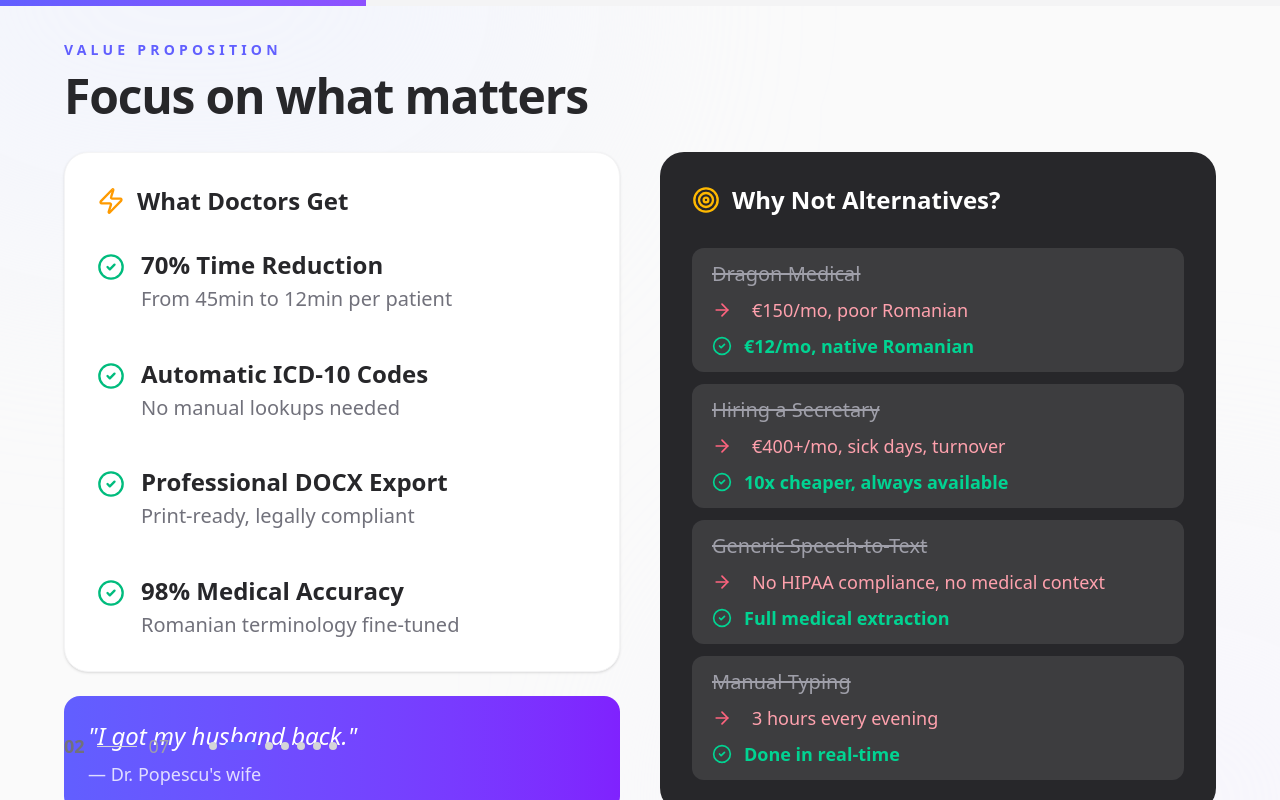
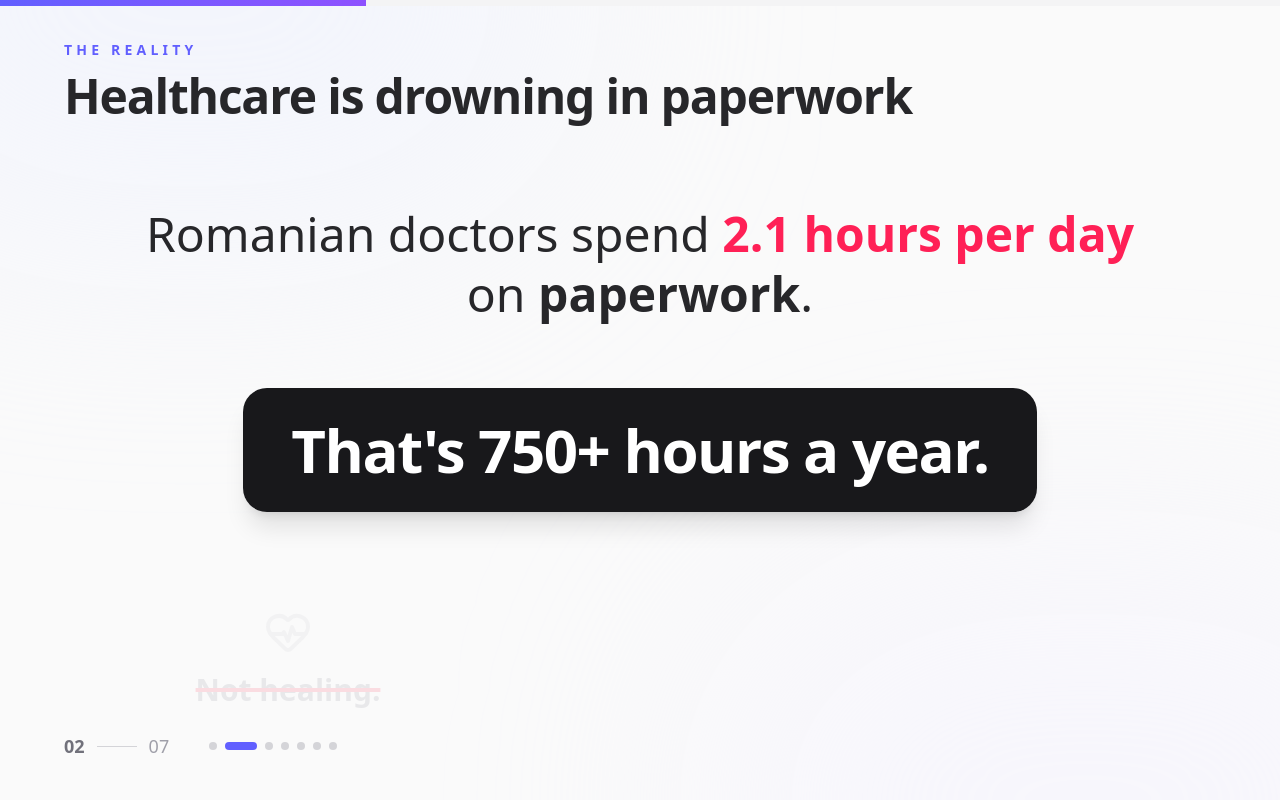
Before and after one commit to mihaicristianfarcas/presentation, a React app: page / in a window 1280 px wide. Both pictures are taken after a click on the button 253 px from the left and 746 px from the top of the page. Built offline with nearby package versions, Linux system fonts and the light colour scheme; the HTML template or start-up script is replaced by a standard one.

Commit message:
presentation template done

```diff
--- a/src/App.tsx
+++ b/src/App.tsx
@@ -3,7 +3,8 @@ import { motion, AnimatePresence } from 'framer-motion';
 import {
 	ChevronLeft, ChevronRight, Mic, Layout, Users, BarChart3, Target, PieChart,
 	TrendingUp, CheckCircle2, Zap, Shield, Clock, DollarSign, Award, Layers,
-	ArrowRight, Globe, Building2, UserCheck, Briefcase, Database, Cpu, HeartPulse
+	ArrowRight, Globe, Building2, UserCheck, Briefcase, Database, Cpu, HeartPulse,
+	FileText, AlertCircle
 } from 'lucide-react';
 import { clsx, type ClassValue } from 'clsx';
 import { twMerge } from 'tailwind-merge';
@@ -81,94 +82,71 @@ const Presentation = () => {
 			)
 		},
 
-		// SLIDE 2: Value Proposition
+		// SLIDE 2: The Problem
 		{
-			id: 'value-prop',
-			title: "VALUE PROPOSITION",
-			subtitle: "Focus on what matters",
+			id: 'problem',
+			title: "THE REALITY",
+			subtitle: "Healthcare is drowning in paperwork",
 			content: (
-				<div className="grid grid-cols-2 gap-10 h-full">
-					{/* Left: Key Benefits */}
-					<div className="flex flex-col h-full gap-6">
-						<div className="bg-white rounded-3xl border border-zinc-100 p-8 shadow-sm flex-1 flex flex-col">
-							<h3 className="text-2xl font-bold text-zinc-800 mb-8 flex items-center gap-3">
-								<Zap className="text-amber-500" size={28} />
-								What Doctors Get
-							</h3>
-							<div className="flex-1 flex flex-col justify-between">
-								{[
-									{ benefit: "70% Time Reduction", detail: "From 45min to 12min per patient" },
-									{ benefit: "Automatic ICD-10 Codes", detail: "No manual lookups needed" },
-									{ benefit: "Professional DOCX Export", detail: "Print-ready, legally compliant" },
-									{ benefit: "98% Medical Accuracy", detail: "Romanian terminology fine-tuned" }
-								].map((item, i) => (
+				<div className="flex flex-col items-center justify-center h-full max-w-5xl mx-auto">
 					<motion.div
-										key={i}
-										className="flex items-start gap-4"
-										initial={{ x: -20, opacity: 0 }}
-										animate={{ x: 0, opacity: 1 }}
-										transition={{ delay: i * 0.1 }}
+						initial={{ opacity: 0, y: 20 }}
+						animate={{ opacity: 1, y: 0 }}
+						transition={{ delay: 0.2 }}
+						className="text-center space-y-16"
 					>
-										<CheckCircle2 className="text-emerald-500 shrink-0 mt-1" size={28} />
-										<div>
-											<p className="font-bold text-2xl text-zinc-800">{item.benefit}</p>
-											<p className="text-xl text-zinc-500 mt-1">{item.detail}</p>
+						<div className="space-y-6">
+							<p className="text-5xl font-medium text-zinc-800 leading-tight">
+								Romanian doctors spend <span className="text-rose-500 font-bold">2.1 hours per day</span> on <b>paperwork</b>.
+							</p>
+						</div>
+
+						<motion.div
+							initial={{ scale: 0.9, opacity: 0 }}
+							animate={{ scale: 1, opacity: 1 }}
+							transition={{ delay: 1.5, duration: 0.4 }}
+							className="bg-zinc-900 text-white py-8 px-12 rounded-3xl inline-block shadow-xl"
+						>
+							<p className="text-6xl font-black tracking-tight">
+								That's 750+ hours a year.
+							</p>
+						</motion.div>
+
+						<div className="grid grid-cols-3 gap-8 text-3xl font-bold text-zinc-400 pt-8">
+							<motion.div
+								initial={{ opacity: 0 }}
+								animate={{ opacity: 1 }}
+								transition={{ delay: 2.5 }}
+								className="flex flex-col items-center gap-4"
+							>
+								<HeartPulse size={48} className="text-zinc-300" />
+								<span className="line-through decoration-rose-400 decoration-4">Not healing.</span>
+							</motion.div>
+							<motion.div
+								initial={{ opacity: 0 }}
+								animate={{ opacity: 1 }}
+								transition={{ delay: 3.5 }}
+								className="flex flex-col items-center gap-4"
+							>
+								<UserCheck size={48} className="text-zinc-300" />
+								<span className="line-through decoration-rose-400 decoration-4">Not diagnosing.</span>
+							</motion.div>
+							<motion.div
+								initial={{ opacity: 0 }}
+								animate={{ opacity: 1 }}
+								transition={{ delay: 4.5 }}
+								className="flex flex-col items-center gap-4"
+							>
+								<FileText size={48} className="text-indigo-500" />
+								<span className="text-indigo-600">Typing.</span>
+							</motion.div>
 						</div>
 					</motion.div>
-								))}
-							</div>
-						</div>
-
-						{/* Emotional Quote */}
-						<motion.div
-							initial={{ y: 20, opacity: 0 }}
-							animate={{ y: 0, opacity: 1 }}
-							transition={{ delay: 0.5 }}
-							className="bg-gradient-to-r from-indigo-500 to-violet-600 rounded-2xl p-6 text-white"
-						>
-							<p className="text-2xl italic font-medium">"I got my husband back."</p>
-							<p className="text-lg opacity-80 mt-2">— Dr. Popescu's wife</p>
-						</motion.div>
-					</div>
-
-					{/* Right: vs. Substitutes */}
-					<div className="bg-zinc-800 rounded-3xl p-8 text-white h-full flex flex-col">
-						<h3 className="text-2xl font-bold mb-8 flex items-center gap-3">
-							<Target size={28} className="text-amber-400" />
-							Why Not Alternatives?
-						</h3>
-						<div className="flex-1 flex flex-col justify-between gap-3">
-							{[
-								{ sub: "Dragon Medical", problem: "€150/mo, poor Romanian", us: "€12/mo, native Romanian" },
-								{ sub: "Hiring a Secretary", problem: "€400+/mo, sick days, turnover", us: "10x cheaper, always available" },
-								{ sub: "Generic Speech-to-Text", problem: "No HIPAA compliance, no medical context", us: "Full medical extraction" },
-								{ sub: "Manual Typing", problem: "3 hours every evening", us: "Done in real-time" }
-							].map((item, i) => (
-								<motion.div
-									key={i}
-									className="bg-white/10 rounded-xl py-3 px-5"
-									initial={{ x: 20, opacity: 0 }}
-									animate={{ x: 0, opacity: 1 }}
-									transition={{ delay: 0.2 + i * 0.1 }}
-								>
-									<span className="text-zinc-400 text-xl line-through">{item.sub}</span>
-									<div className="flex items-center gap-5 mt-2">
-										<ArrowRight size={20} className="text-rose-400 shrink-0" />
-										<span className="text-rose-300 text-lg">{item.problem}</span>
-									</div>
-									<div className="flex items-center gap-3 mt-2">
-										<CheckCircle2 size={20} className="text-emerald-400 shrink-0" />
-										<span className="text-emerald-400 text-lg font-semibold">{item.us}</span>
-									</div>
-								</motion.div>
-							))}
-						</div>
-					</div>
 				</div>
 			)
 		},
 
-		// SLIDE 3: Market + Segmentation Combined
+		// SLIDE 3: Market
 		{
 			id: 'market',
 			title: "MARKET OPPORTUNITY",
@@ -207,7 +185,7 @@ const Presentation = () => {
 								<p className="text-lg text-emerald-600 font-medium mt-2">CAGR Growth</p>
 							</div>
 							<div className="bg-amber-50 rounded-2xl p-6 border border-amber-100">
-								<p className="text-5xl font-black text-amber-700">€2.1B</p>
+								<p className="text-5xl font-black text-amber-700">€400M</p>
 								<p className="text-lg text-amber-600 font-medium mt-2">EU Digital Funds</p>
 							</div>
 						</div>
@@ -321,9 +299,9 @@ const Presentation = () => {
 								{[
 									{ feature: "Romanian Medical Terms", us: "★★★★★", dragon: "★★☆☆☆", manual: "★★★★☆", generic: "★☆☆☆☆" },
 									{ feature: "Price/Month", us: "€12", dragon: "€150+", manual: "€400+", generic: "€0-20" },
-									{ feature: "ICD-10 Extraction", us: "✓", dragon: "✓", manual: "✗", generic: "✗" },
+									{ feature: "Medicat Terms Extraction", us: "✓", dragon: "✓", manual: "✗", generic: "✗" },
 									{ feature: "Setup Time", us: "5 min", dragon: "2 weeks", manual: "N/A", generic: "30 min" },
-									{ feature: "GDPR Local Storage", us: "✓", dragon: "✗", manual: "✓", generic: "✗" }
+									{ feature: "GDPR", us: "✓", dragon: "✗", manual: "✓", generic: "✗" }
 								].map((row, i) => (
 									<tr key={i} className={cn("border-b border-zinc-50", i % 2 === 0 && "bg-zinc-50/50")}>
 										<td className="p-5 font-semibold text-zinc-700">{row.feature}</td>
@@ -350,91 +328,83 @@ const Presentation = () => {
 			)
 		},
 
-		// SLIDE 5: AI Architecture
+		// SLIDE 5: Value Proposition (Restored)
 		{
-			id: 'technology',
-			title: "AI ARCHITECTURE",
-			subtitle: "Fine-Tuned for Romanian Healthcare",
+			id: 'value-prop',
+			title: "VALUE PROPOSITION",
+			subtitle: "Focus on what matters",
 			content: (
-				<div className="flex flex-col items-center justify-center h-full space-y-12">
-					<div className="flex items-center gap-8 w-full px-8">
-						{/* Input */}
+				<div className="grid grid-cols-2 gap-10 h-full">
+					{/* Left: Key Benefits */}
+					<div className="flex flex-col h-full gap-6">
+						<div className="bg-white rounded-3xl border border-zinc-100 p-8 shadow-sm flex-1 flex flex-col">
+							<h3 className="text-2xl font-bold text-zinc-800 mb-8 flex items-center gap-5">
+								<Zap className="text-amber-500" size={28} />
+								What Doctors Get
+							</h3>
+							<div className="flex-1 flex flex-col justify-center gap-18">
+								{[
+									{ benefit: "70% Time Reduction", detail: "From 45min to 12min per patient" },
+									{ benefit: "Automatic ICD-10 Codes", detail: "No manual lookups needed" },
+									{ benefit: "Professional DOCX Export", detail: "Print-ready, legally compliant" },
+									{ benefit: "98% Medical Accuracy", detail: "Romanian terminology fine-tuned" }
+								].map((item, i) => (
 									<motion.div
-							initial={{ x: -50, opacity: 0 }}
+										key={i}
+										className="flex items-start gap-2"
+										initial={{ x: -20, opacity: 0 }}
 										animate={{ x: 0, opacity: 1 }}
-							className="flex-1 bg-white p-8 rounded-3xl border border-zinc-200 shadow-sm text-center"
+										transition={{ delay: i * 0.1 }}
 									>
-							<div className="w-20 h-20 bg-zinc-100 rounded-2xl mx-auto flex items-center justify-center mb-6 text-zinc-600">
-								<Mic size={40} />
+										<CheckCircle2 className="text-emerald-500 shrink-0 mt-1" size={28} />
+										<div>
+											<p className="font-bold text-2xl text-zinc-800">{item.benefit}</p>
+											<p className="text-xl text-zinc-500 mt-1">{item.detail}</p>
 										</div>
-							<h3 className="text-2xl font-bold text-zinc-900">Raw Audio</h3>
-							<p className="text-lg text-zinc-500 mt-2">Romanian • Medical • Noisy</p>
 									</motion.div>
-
-						<ArrowRight size={48} className="text-zinc-300" />
-
-						{/* Processing */}
-						<motion.div
-							initial={{ scale: 0.9, opacity: 0 }}
-							animate={{ scale: 1, opacity: 1 }}
-							transition={{ delay: 0.2 }}
-							className="flex-[1.5] bg-gradient-to-br from-indigo-600 to-violet-700 p-10 rounded-3xl shadow-xl text-center text-white relative overflow-hidden"
-						>
-							<div className="absolute inset-0 bg-white/10 opacity-20" />
-							<div className="relative z-10">
-								<div className="flex justify-center gap-6 mb-6">
-									<Cpu size={48} />
-									<Database size={48} />
-								</div>
-								<h3 className="text-3xl font-black mb-4">Core Engine</h3>
-								<div className="space-y-3 text-xl font-medium text-indigo-100">
-									<p>1. Groq Whisper (Fine-tuned)</p>
-									<p>2. Gemini Pro (Extraction)</p>
+								))}
 							</div>
 						</div>
-						</motion.div>
-
-						<ArrowRight size={48} className="text-zinc-300" />
-
-						{/* Output */}
-						<motion.div
-							initial={{ x: 50, opacity: 0 }}
-							animate={{ x: 0, opacity: 1 }}
-							transition={{ delay: 0.4 }}
-							className="flex-1 bg-white p-8 rounded-3xl border border-zinc-200 shadow-sm text-center"
-						>
-							<div className="w-20 h-20 bg-emerald-100 rounded-2xl mx-auto flex items-center justify-center mb-6 text-emerald-600">
-								<CheckCircle2 size={40} />
-							</div>
-							<h3 className="text-2xl font-bold text-zinc-900">Structured Data</h3>
-							<p className="text-lg text-zinc-500 mt-2">DOCX • ICD-10 • Vitals</p>
-						</motion.div>
 					</div>
 
-					<div className="grid grid-cols-3 gap-12 w-full max-w-5xl">
+					{/* Right: vs. Substitutes */}
+					<div className="bg-zinc-800 rounded-3xl p-8 text-white h-full flex flex-col">
+						<h3 className="text-2xl font-bold mb-8 flex items-center gap-3">
+							<Target size={28} className="text-amber-400" />
+							Why Not Alternatives?
+						</h3>
+						<div className="flex-1 flex flex-col justify-between gap-3">
 							{[
-							{ label: "Processing Time", value: "< 10s", desc: "Real-time" },
-							{ label: "Complexity", value: "O(n)", desc: "Linear scaling" },
-							{ label: "Medical Accuracy", value: "98%", desc: "Validated dataset" }
-						].map((stat, i) => (
+								{ sub: "Dragon Medical", problem: "€150/mo, poor Romanian", us: "€12/mo, native Romanian" },
+								{ sub: "Hiring a Secretary", problem: "€400+/mo, sick days, turnover", us: "10x cheaper, always available" },
+								{ sub: "Generic Speech-to-Text", problem: "No HIPAA compliance, no medical context", us: "Full medical extraction" },
+								{ sub: "Manual Typing", problem: "3 hours every evening", us: "Done in real-time" }
+							].map((item, i) => (
 								<motion.div
 									key={i}
-								className="text-center"
-								initial={{ y: 20, opacity: 0 }}
-								animate={{ y: 0, opacity: 1 }}
-								transition={{ delay: 0.5 + i * 0.1 }}
+									className="bg-white/10 rounded-xl py-3 px-5"
+									initial={{ x: 20, opacity: 0 }}
+									animate={{ x: 0, opacity: 1 }}
+									transition={{ delay: 0.2 + i * 0.1 }}
 								>
-								<p className="text-sm font-bold text-zinc-400 uppercase tracking-widest mb-2">{stat.label}</p>
-								<p className="text-5xl font-black text-zinc-800">{stat.value}</p>
-								<p className="text-lg font-medium text-indigo-600 mt-1">{stat.desc}</p>
+									<span className="text-zinc-400 text-xl line-through">{item.sub}</span>
+									<div className="flex items-center gap-5 mt-2">
+										<ArrowRight size={20} className="text-rose-400 shrink-0" />
+										<span className="text-rose-300 text-lg">{item.problem}</span>
+									</div>
+									<div className="flex items-center gap-3 mt-2">
+										<CheckCircle2 size={20} className="text-emerald-400 shrink-0" />
+										<span className="text-emerald-400 text-lg font-semibold">{item.us}</span>
+									</div>
 								</motion.div>
 							))}
+						</div>
 					</div>
 				</div>
 			)
 		},
 
-		// SLIDE 6: Business Model + Financials Combined
+		// SLIDE 6: Business Model (Restored)
 		{
 			id: 'financials',
 			title: "BUSINESS MODEL & FINANCIALS",
@@ -534,86 +504,86 @@ const Presentation = () => {
 			)
 		},
 
-		// SLIDE 7: Closing / Roadmap
+		// SLIDE 7: AI Architecture (Old Slide 5)
 		{
-			id: 'closing',
-			title: "EXECUTION ROADMAP",
-			subtitle: "From MVP to Market Leader",
+			id: 'technology',
+			title: "AI ARCHITECTURE",
+			subtitle: "Fine-Tuned for Romanian Healthcare",
 			content: (
-				<div className="flex flex-col h-full gap-8">
-					{/* Timeline */}
-					<div className="relative flex-1">
-						<div className="absolute top-8 left-0 w-full h-1.5 bg-zinc-200 rounded-full" />
-						<div className="grid grid-cols-4 gap-6 relative h-full">
+				<div className="flex flex-col items-center justify-center h-full space-y-12">
+					<div className="flex items-center gap-8 w-full px-8">
+						{/* Input */}
+						<motion.div
+							initial={{ x: -50, opacity: 0 }}
+							animate={{ x: 0, opacity: 1 }}
+							className="flex-1 bg-white p-8 rounded-3xl border border-zinc-200 shadow-sm text-center"
+						>
+							<div className="w-20 h-20 bg-zinc-100 rounded-2xl mx-auto flex items-center justify-center mb-6 text-zinc-600">
+								<Mic size={40} />
+							</div>
+							<h3 className="text-2xl font-bold text-zinc-900">Raw Audio</h3>
+							<p className="text-lg text-zinc-500 mt-2">Romanian • Medical • Noisy</p>
+						</motion.div>
+
+						<ArrowRight size={48} className="text-zinc-300" />
+
+						{/* Processing */}
+						<motion.div
+							initial={{ scale: 0.9, opacity: 0 }}
+							animate={{ scale: 1, opacity: 1 }}
+							transition={{ delay: 0.2 }}
+							className="flex-[1.5] bg-gradient-to-br from-indigo-600 to-violet-700 p-10 rounded-3xl shadow-xl text-center text-white relative overflow-hidden"
+						>
+							<div className="absolute inset-0 bg-white/10 opacity-20" />
+							<div className="relative z-10">
+								<div className="flex justify-center gap-6 mb-6">
+									<Cpu size={48} />
+									<Database size={48} />
+								</div>
+								<h3 className="text-3xl font-black mb-4">Core Engine</h3>
+								<div className="space-y-3 text-xl font-medium text-indigo-100">
+									<p>1. Groq Whisper (Fine-tuned)</p>
+									<p>2. Gemini Pro (Extraction)</p>
+								</div>
+							</div>
+						</motion.div>
+
+						<ArrowRight size={48} className="text-zinc-300" />
+
+						{/* Output */}
+						<motion.div
+							initial={{ x: 50, opacity: 0 }}
+							animate={{ x: 0, opacity: 1 }}
+							transition={{ delay: 0.4 }}
+							className="flex-1 bg-white p-8 rounded-3xl border border-zinc-200 shadow-sm text-center"
+						>
+							<div className="w-20 h-20 bg-emerald-100 rounded-2xl mx-auto flex items-center justify-center mb-6 text-emerald-600">
+								<CheckCircle2 size={40} />
+							</div>
+							<h3 className="text-2xl font-bold text-zinc-900">Structured Data</h3>
+							<p className="text-lg text-zinc-500 mt-2">DOCX • ICD-10 • Vitals</p>
+						</motion.div>
+					</div>
+
+					<div className="grid grid-cols-3 gap-12 w-full max-w-5xl">
 						{[
-								{ phase: "Q1 2026", title: "Launch MVP", items: ["Free tier live", "Cardiology focus", "10 beta users"], status: "active" },
-								{ phase: "Q2 2026", title: "Product-Market Fit", items: ["100 paying users", "3 specialties", "Break-even"], status: "next" },
-								{ phase: "Q3-Q4 2026", title: "Scale", items: ["1,000 users", "Clinic tier", "Mobile app"], status: "future" },
-								{ phase: "2027", title: "Expansion", items: ["Balkan markets", "EMR integration", "Series A"], status: "future" }
-							].map((phase, i) => (
+							{ label: "Processing Time", value: "< 10s", desc: "Real-time" },
+							{ label: "Complexity", value: "O(n)", desc: "Linear scaling" },
+							{ label: "Medical Accuracy", value: "98%", desc: "Validated dataset" }
+						].map((stat, i) => (
 							<motion.div
 								key={i}
+								className="text-center"
 								initial={{ y: 20, opacity: 0 }}
 								animate={{ y: 0, opacity: 1 }}
-									transition={{ delay: i * 0.1 }}
-									className="text-center"
+								transition={{ delay: 0.5 + i * 0.1 }}
 							>
-									<div className={cn(
-										"w-16 h-16 rounded-full mx-auto mb-5 flex items-center justify-center relative z-10 text-xl font-bold",
-										phase.status === "active" && "bg-gradient-to-br from-indigo-500 to-violet-600 text-white",
-										phase.status === "next" && "bg-indigo-100 text-indigo-600 border-2 border-indigo-300",
-										phase.status === "future" && "bg-zinc-100 text-zinc-400"
-									)}>
-										{i + 1}
-									</div>
-									<p className={cn(
-										"text-base font-bold uppercase tracking-wider mb-2",
-										phase.status === "active" ? "text-indigo-600" : "text-zinc-400"
-									)}>{phase.phase}</p>
-									<p className="text-xl font-bold text-zinc-800 mb-4">{phase.title}</p>
-									<ul className="space-y-2 text-lg text-zinc-500">
-										{phase.items.map((item, j) => (
-											<li key={j}>{item}</li>
-										))}
-									</ul>
+								<p className="text-sm font-bold text-zinc-400 uppercase tracking-widest mb-2">{stat.label}</p>
+								<p className="text-5xl font-black text-zinc-800">{stat.value}</p>
+								<p className="text-lg font-medium text-indigo-600 mt-1">{stat.desc}</p>
 							</motion.div>
 						))}
 					</div>
-					</div>
-
-					{/* Key Metrics Summary */}
-					<div className="grid grid-cols-5 gap-5">
-						{[
-							{ label: "TAM", value: "€187M", icon: PieChart },
-							{ label: "Break-even", value: "70 users", icon: Target },
-							{ label: "LTV:CAC", value: "7.2x", icon: TrendingUp },
-							{ label: "Y3 ARR", value: "€1.34M", icon: BarChart3 },
-							{ label: "Y3 Margin", value: "69%", icon: DollarSign }
-						].map((stat, i) => (
-							<motion.div
-								key={i}
-								className="bg-zinc-800 rounded-2xl p-5 text-white text-center"
-								initial={{ y: 20, opacity: 0 }}
-								animate={{ y: 0, opacity: 1 }}
-								transition={{ delay: 0.3 + i * 0.05 }}
-							>
-								<stat.icon size={24} className="mx-auto mb-3 text-indigo-400" />
-								<p className="text-sm text-zinc-400 uppercase tracking-wider font-semibold">{stat.label}</p>
-								<p className="text-2xl font-black mt-2">{stat.value}</p>
-							</motion.div>
-						))}
-					</div>
-
-					{/* Closing Quote */}
-					<motion.div
-						initial={{ y: 20, opacity: 0 }}
-						animate={{ y: 0, opacity: 1 }}
-						transition={{ delay: 0.6 }}
-						className="bg-gradient-to-r from-indigo-500 to-violet-600 rounded-2xl p-8 text-white text-center"
-					>
-						<p className="text-2xl italic font-medium">"Yesterday, I made it home for dinner. My daughter asked why I was early. I told her: I had some help."</p>
-						<p className="text-lg opacity-80 mt-3">— Dr. Popescu</p>
-					</motion.div>
 				</div>
 			)
 		}
```
Lines whose indentation alone changed are shown as unchanged.
